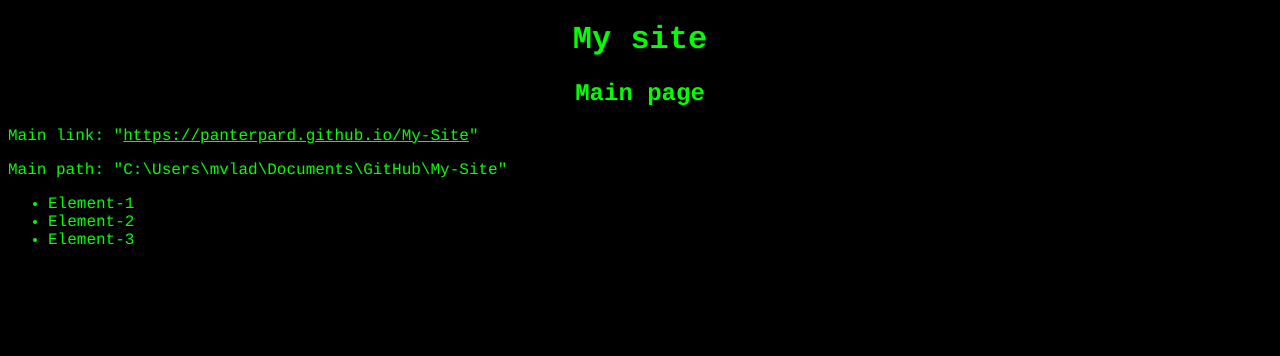
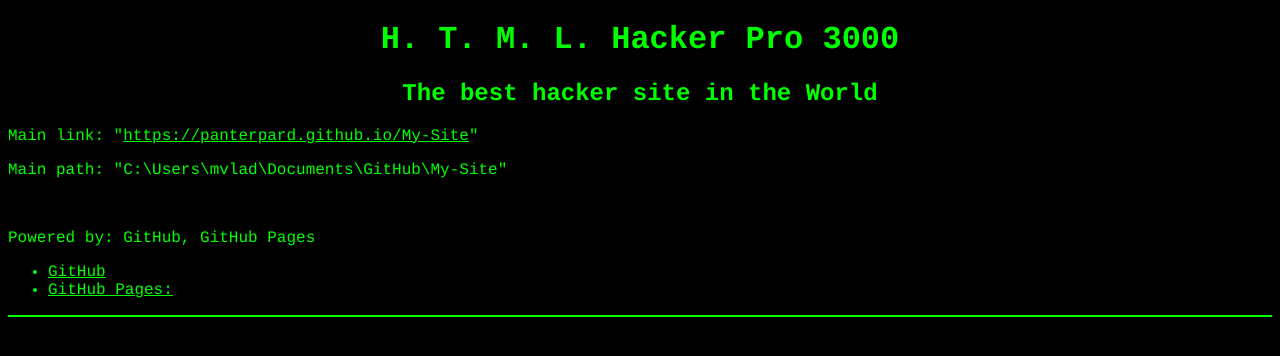
Before and after one commit to PanterPard/My-Site, a plain HTML site: page index.html in a window 1280 px wide. Drawn offline with Linux system fonts and the light colour scheme.

Commit message:
Update index.html

```diff
--- a/index.html
+++ b/index.html
@@ -1,19 +1,20 @@
 <!DOCTYPE html>
 <html>
     <head>
-        <title>Main Page</title>
+        <title>HTML-Hacker-Pro-3000</title>
     </head>
-    <body text="00ff00" bgcolor="000000" link="00ff00" vlink="00ff00" alink="ffffff">
-        <font face="courier" size='3' color="00ff00">
-        <h1 align="center">My site</h1>
-        <h2 align="center">Main page</h2>
+    <body style="font-family: Courier" text="00ff00" bgcolor="000000" link="00ff00" vlink="00ff00" alink="ffffff">
+        <h1 align="center">H. T. M. L. Hacker Pro 3000</h1>
+        <h2 align="center">The best hacker site in the World</h2>
         <p>Main link: "<a href="https://panterpard.github.io/My-Site">https://panterpard.github.io/My-Site</a>"</p>
         <p>Main path: "C:\Users\mvlad\Documents\GitHub\My-Site"</p>
-        <ul>
-            <li>Element-1</li>
-            <li>Element-2</li>
-            <li>Element-3</li>
-        </ul>
-        </font>
+        <br>
+        <p>Powered by: GitHub, GitHub Pages
+            <ul>
+                <li><a href="https://github.com/">GitHub</a></li>
+                <li><a href="https://pages.github.com/">GitHub Pages:</a></li>
+            </ul>
+        </p>
+        <hr color="#00ff00">
     </body>
 </html>
```
